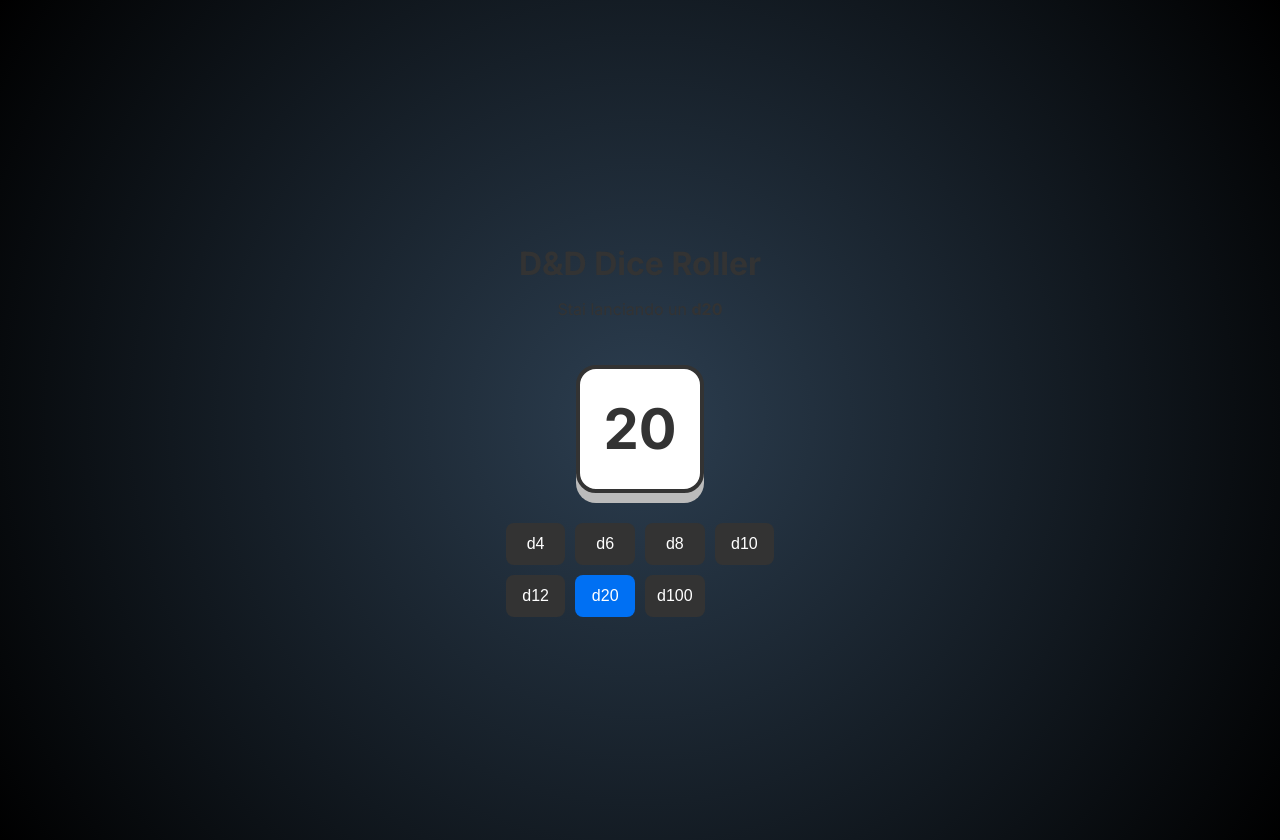
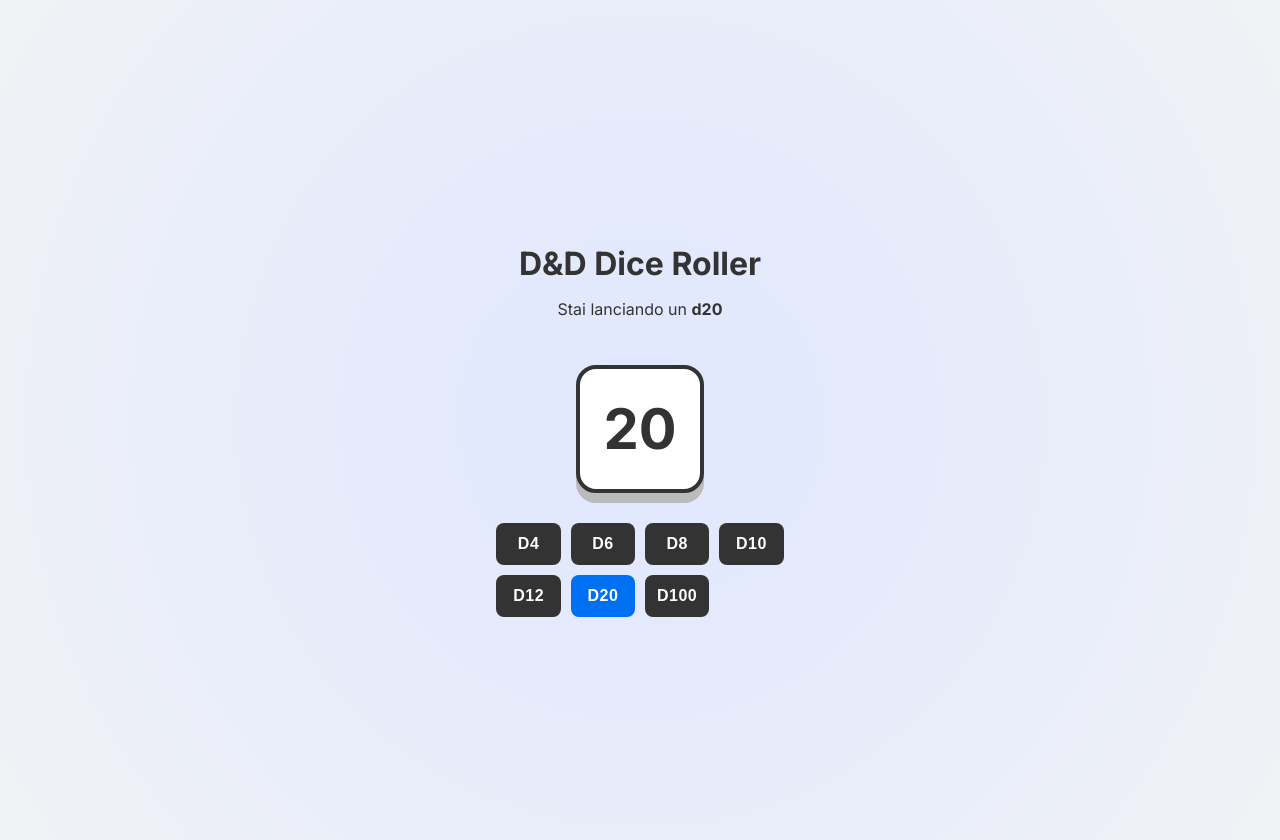
Before and after one commit to IlMara2000/diceroller, a Next.js app: page / in a window 1280 px wide. Built offline with nearby package versions, Linux system fonts and the light colour scheme.

Commit message:
Update globals.css

```diff
--- a/app/globals.css
+++ b/app/globals.css
@@ -2,83 +2,69 @@
 
 :root {
   --dice-bg: #ffffff;
-  --dice-shadow: rgba(0, 0, 0, 0.3);
+  --dice-shadow: rgba(0, 0, 0, 0.2);
   --accent-color: #0070f3;
+  --text-color: #333;
 }
 
 body {
   margin: 0;
   padding: 0;
-  background: radial-gradient(circle, #2c3e50 0%, #000000 100%); /* Sfondo più scuro per far risaltare il 3D */
+  background: radial-gradient(circle, #e0e7ff 0%, #f0f2f5 100%);
   min-height: 100vh;
   display: flex;
   align-items: center;
   justify-content: center;
-  font-family: sans-serif;
-  overflow: hidden;
-  /* Prospettiva necessaria per l'effetto 3D */
-  perspective: 1000px;
+  font-family: -apple-system, BlinkMacSystemFont, "Segoe UI", Roboto, sans-serif;
+  color: var(--text-color);
 }
 
-.dice-wrapper {
-  perspective: 1000px;
-  display: flex;
-  justify-content: center;
-  align-items: center;
-}
-
-/* Animazione del salto 3D */
-@keyframes jump-3d {
-  0% {
-    transform: translateZ(0) rotateX(0) rotateY(0);
-    box-shadow: 0 5px 10px var(--dice-shadow);
-  }
-  50% {
-    /* Il dado si alza, ruota e si ingrandisce (verso lo schermo) */
-    transform: translateZ(250px) rotateX(180deg) rotateY(180deg) scale(1.2);
-    box-shadow: 0 50px 100px rgba(0,0,0,0.5);
-  }
-  100% {
-    transform: translateZ(0) rotateX(360deg) rotateY(360deg);
-    box-shadow: 0 5px 10px var(--dice-shadow);
-  }
-}
-
+/* Container del dado */
 .dice-container {
   background-color: var(--dice-bg);
-  width: 120px;
-  height: 120px;
-  border: 4px solid #333;
-  border-radius: 20px;
+  box-shadow: 0 10px 20px var(--dice-shadow), inset 0 0 15px rgba(0,0,0,0.05);
   display: flex;
   align-items: center;
   justify-content: center;
-  font-size: 3rem;
-  font-weight: bold;
-  /* Mantiene il rendering 3D */
-  transform-style: preserve-3d;
-  transition: all 0.1s ease-out;
+  cursor: default;
+  user-select: none;
+  transition: transform 0.1s ease;
+  margin: 0 auto;
 }
 
+/* Animazione del lancio (mix delle due) */
 .rolling {
-  animation: jump-3d 0.6s ease-in-out infinite;
+  animation: shake-and-roll 0.15s infinite linear;
 }
 
-/* Stile bottoni */
-.button-grid {
-  display: grid;
-  grid-template-columns: repeat(4, 1fr);
-  gap: 10px;
-  margin-top: 50px;
+@keyframes shake-and-roll {
+  0% { transform: rotate(0deg) scale(1); }
+  25% { transform: rotate(-15deg) scale(1.1) translateX(-5px); }
+  50% { transform: rotate(20deg) scale(1.15) translateY(5px); }
+  75% { transform: rotate(-10deg) scale(1.1) translateX(5px); }
+  100% { transform: rotate(0deg) scale(1); }
 }
 
+/* Stile bottoni griglia dadi */
 button {
-  background: #333;
-  color: white;
-  border: none;
-  padding: 10px 15px;
-  border-radius: 8px;
-  cursor: pointer;
+  transition: all 0.2s ease;
+  font-weight: bold;
+  text-transform: uppercase;
+  letter-spacing: 0.5px;
 }
 
-button:hover { background: var(--accent-color); }
+button:hover:not(:disabled) {
+  filter: brightness(1.1);
+  box-shadow: 0 4px 12px rgba(0, 112, 243, 0.3);
+  transform: translateY(-2px);
+  opacity: 0.9;
+}
+
+button:active:not(:disabled) {
+  transform: scale(0.95) translateY(0);
+}
+
+button:disabled {
+  cursor: not-allowed;
+  opacity: 0.6;
+}
```
